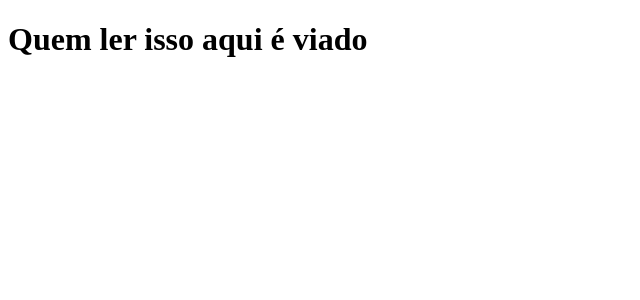
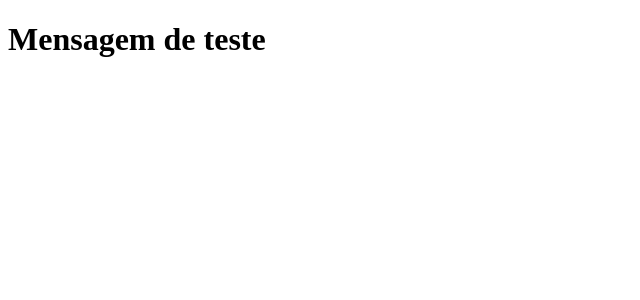
Before and after one commit to lhgms/clone-tabnews, a Next.js app: page / in a window 1280 px wide. Shown: the top 300 px of the page, without its empty margins (0-640 px from the left). Built offline with nearby package versions, Linux system fonts and the light colour scheme.

Commit message:
Mudança de frase

```diff
--- a/pages/index.js
+++ b/pages/index.js
@@ -1,5 +1,5 @@
 function Home() {
-    return<h1>Quem ler isso aqui é viado</h1>
+    return<h1>Mensagem de teste</h1>
 }
 
 export default Home;
```
